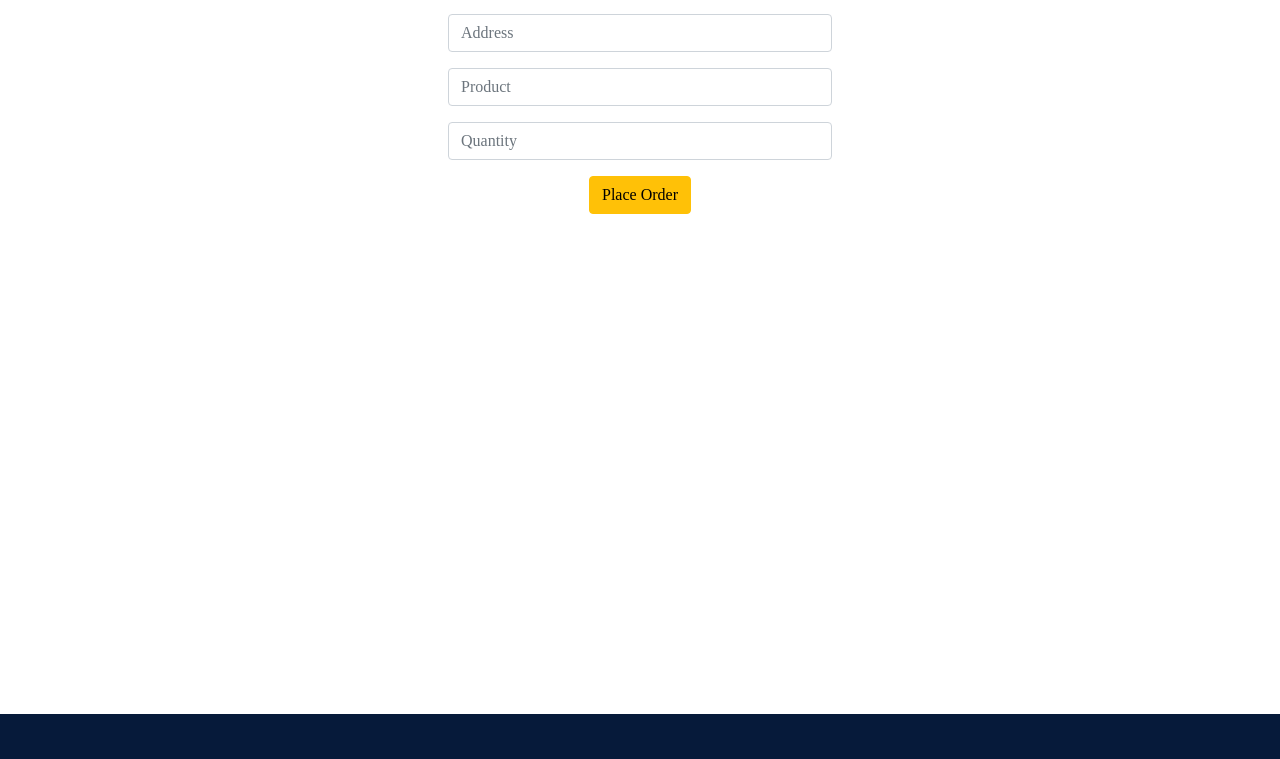
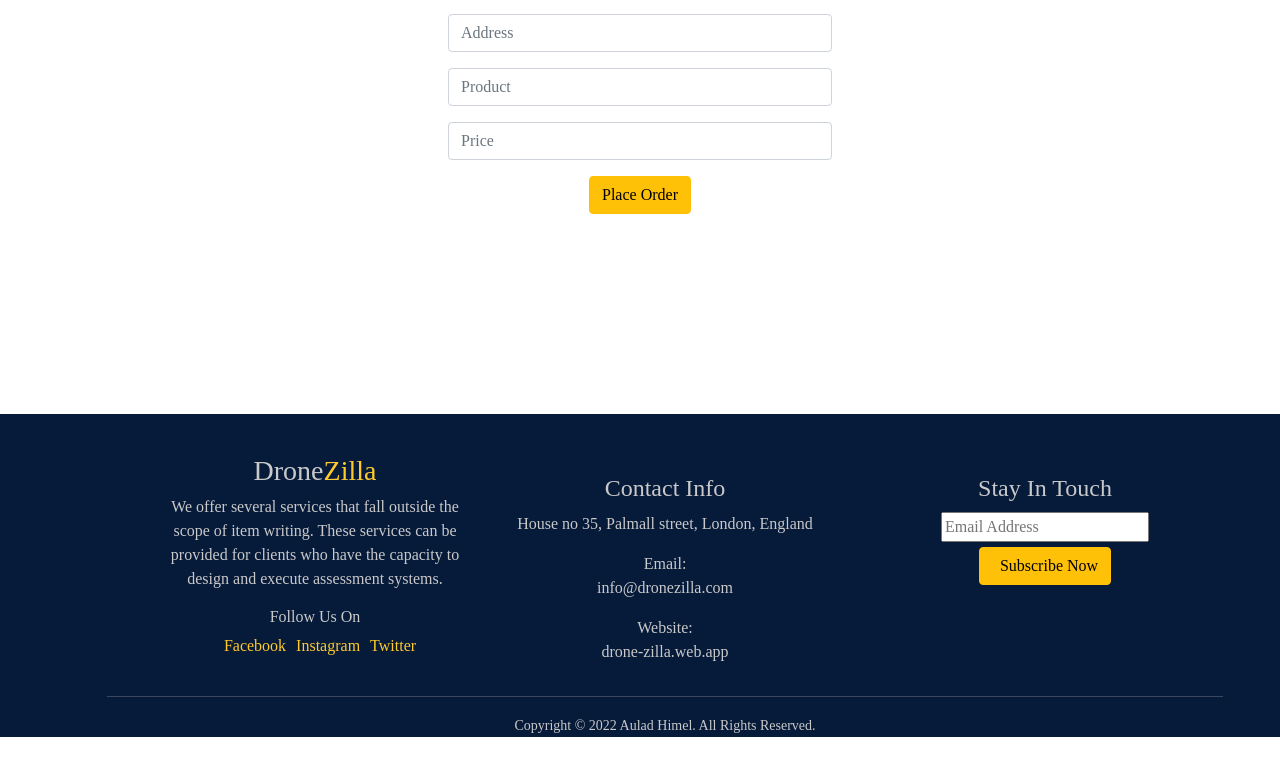
Before and after one commit to auladhimel/droneZilla-drone-buying-client-side, a React (Create React App) app: page /purchase/1 in a window 1280 px wide. Shown: the part 310-1069 px from the top of the page. After the commit the page ends 1047 px from the top, so only its background shows below. Built offline with nearby package versions, Linux system fonts and the light colour scheme; no server answers; sample sign-in values are in the browser's storage.

Commit message:
purchase fix

```diff
--- a/src/App.js
+++ b/src/App.js
@@ -46,11 +46,14 @@ function App() {
               <Route path="/login">
                 <Login />
               </Route>
-              <PrivateRoute path="/purchase">
+              {/* <PrivateRoute path="/purchase">
                 <Purchase />
-              </PrivateRoute>
+              </PrivateRoute> */}
               <PrivateRoute path="/update/:productId">
                 <UpdateProducts />
+              </PrivateRoute>
+              <PrivateRoute path="/purchase/:productId">
+                <Purchase />
               </PrivateRoute>
               <Route path="/">
                 <Home />
--- a/src/Components/Dashboard/DashboardHome/DashboardHome.js
+++ b/src/Components/Dashboard/DashboardHome/DashboardHome.js
@@ -11,7 +11,6 @@ const DashboardHome = () => {
             <div className="dashboardImage">
                 <img src="https://cdn.dribbble.com/users/2424774/screenshots/6533055/05_organize.png"></img>
             </div>
-                 <Orders></Orders>
         </div>
     );
 };
--- a/src/Components/Dashboard/Orders/Orders.js
+++ b/src/Components/Dashboard/Orders/Orders.js
@@ -34,8 +34,8 @@ const Orders = () => {
     return (
         <div>
             {/* orders table  */}
-            <h2 style={{ paddingTop: "10px", marginBottom: "20px", fontSize: "25px", fontWeight: "bold" }}>My Orders : {orders.length}</h2>
-            <Table striped bordered hover size="sm" style={{ marginLeft: "80px"}}>
+            <h2 style={{ paddingTop: "60px", marginBottom: "50px", fontSize: "25px", fontWeight: "bold" }}>My Orders : {orders.length}</h2>
+            <Table striped bordered hover size="sm" style={{ marginLeft: "80px", marginBottom:"50px"}}>
                 <thead>
                     <tr>
                         <th>Customer Name</th>
--- a/src/Components/ExploreSingle/ExploreSingle.js
+++ b/src/Components/ExploreSingle/ExploreSingle.js
@@ -1,30 +1,33 @@
 import React from 'react';
 import { Card } from 'react-bootstrap';
 import { Link, NavLink } from 'react-router-dom';
+import Purchase from '../Purchase/Purchase';
 // single explore data
 const ExploreSingle = (props) => {
-    const { productName, description, price, image } = props.explore;
+
+    const { productName, description, price, image, _id } = props.explore;
+
     return (
         <div className="col-md-3 service justify-content-center">
-
             <Card style={{ width: '18rem' }} className="fullcard" >
                 <Card.Img className="card-img" variant="top" src={image} />
                 <Card.Body className="bg-light text-black rounded-bottom text-start cardbody text-center">
-                    <Card.Title style={{ fontWeight: 'bold' }}>{productName}</Card.Title>
+                    <Card.Title style={{ fontWeight: 'bold' }}>{_id}{productName}</Card.Title>
                     <Card.Text>
                         <span id="description">
                             <small>{description}</small></span><br />
                         <p style={{ marginTop: "5px" }}><b>${price} / Each</b></p><br />
                         <NavLink to="/purchase" className="detailsLink">
                             <button className="violet-button">Buy Now</button>
+
                         </NavLink>
+                        <Link to={`/purchase/${_id}`}><button className="violet-button">Buy Now</button></Link>
                     </Card.Text>
                 </Card.Body>
-
             </Card>
-
         </div >
     );
+
 };
 
 export default ExploreSingle;
--- a/src/Components/Footer/Footer.css
+++ b/src/Components/Footer/Footer.css
@@ -1,11 +1,11 @@
 /* footer style  */
-.footer{
-    margin-top: 500px;
-    padding-top: 40px;
-    padding-left: 50px;
-    color: rgb(201, 201, 201);
-    background-color: #061A3A;
+.footer {
+  margin-top: 200px;
+  padding-top: 40px;
+  padding-left: 50px;
+  color: rgb(201, 201, 201);
+  background-color: #061a3a;
 }
-.about-footer{
-    margin-left: 60px;
+.about-footer {
+  margin-left: 60px;
 }
--- a/src/Components/Footer/Footer.js
+++ b/src/Components/Footer/Footer.js
@@ -28,7 +28,7 @@ const Footer = () => {
                         <div className="address">
                             <address>House no 35, Palmall street, London, England</address>
                             <p><span className="contacts">Email: </span> <br /> info@dronezilla.com</p>
-                            <p><span className="contacts">Website:</span> <br /> www.dronezilla.com</p>
+                            <p><span className="contacts">Website:</span> <br /> drone-zilla.web.app</p>
                         </div>
                     </Col>
                     <Col className="subscribe">
@@ -39,7 +39,7 @@ const Footer = () => {
                 </Row>
                 <hr />
                 {/* copyright footer  */}
-                <small>Copyright © 2021 <span className="depression-solution">Aulad Himel.</span>  All Rights Reserved.</small>
+                <small>Copyright © 2022 <span className="depression-solution">Aulad Himel.</span>  All Rights Reserved.</small>
             </Container>
         </div>
     );
--- a/src/Components/Purchase/Purchase.css
+++ b/src/Components/Purchase/Purchase.css
@@ -1,4 +1,4 @@
 /* purchase style  */
-.purchase{
-    font-family: 'Dancing Script', cursive;
+.purchase {
+  font-family: "Dancing Script", cursive;
 }
--- a/src/Components/Purchase/Purchase.js
+++ b/src/Components/Purchase/Purchase.js
@@ -1,35 +1,68 @@
-import React, { useState } from 'react';
+import React, { useEffect, useState } from 'react';
 import { Alert, Button, Form } from 'react-bootstrap';
+import { useParams } from 'react-router-dom';
 import useAuth from '../../hooks/useAuth';
 import './Purchase.css';
+
 // purchase component
 const Purchase = () => {
+
+    const { productId }= useParams();
     const { user } = useAuth();
-
     const initialInfo = { customerName: user.displayName, email: user.email, phone: '', status:'Pending' }
     const [orderInfo, setOrderInfo] = useState(initialInfo);
 
+    const handlePurchasingSubmit = e => {
+        console.log(orderInfo);
+        fetch(`http://localhost:5000/orders/${productId}`,{
+            method: "POST",
+            headers: {
+                'Content-Type': 'application/json'
+            },
+            body: JSON.stringify(orderInfo),
+        })
 
-    const handlePurchasingSubmit = e => {
-        //collect data
-        const order = { ...orderInfo }
-        //send data to server
-        fetch('https://young-badlands-33283.herokuapp.com/orders', {
-            method: 'POST',
-            headers: {
-                'content-type': 'application/json'
-            },
-            body: JSON.stringify(order)
+        .then((res) => res.json())
+        .then(data => {
+            if (data.insertedId) {
+                alert('order placed');
+                e.target.reset();
+            }
         })
-            .then(res => res.json())
-            .then(data => {
-                if (user.insertedId) {
-                    alert('order placed');
-                }
-            })
-        e.preventDefault();
-        alert('order placed');
-    }
+
+      }
+
+
+    // const handlePurchasingSubmit = e => {
+    //     //collect data
+    //     const order = { ...orderInfo }
+    //     //send data to server
+    //     fetch('https://young-badlands-33283.herokuapp.com/orders', {
+    //         method: 'POST',
+    //         headers: {
+    //             'content-type': 'application/json'
+    //         },
+    //         body: JSON.stringify(order)
+    //     })
+    //         .then(res => res.json())
+    //         .then(data => {
+    //             if (user.insertedId) {
+    //                 alert('order placed');
+    //             }
+    //         })
+    //     e.preventDefault();
+    //     alert('order placed');
+    // }
+
+    useEffect(()=>{
+        fetch(`http://localhost:5000/singlePurchase/${productId}`)
+        .then(res=>res.json())
+        // .then(data=>setSingleBooking(data))
+        .then(data=>setOrderInfo(data))
+
+    },[])
+
+
     const handleOnBlur = e => {
         const field = e.target.name;
         const value = e.target.value;
@@ -47,10 +80,10 @@ const Purchase = () => {
             <h1 style={{ paddingTop: "20px", marginBottom: "30px", fontSize: "28px", fontWeight: "bold" }}>Purchase</h1>
             <Form onSubmit={handlePurchasingSubmit}>
                 <Form.Group style={{ width: '30%', margin: 'auto' }} className="mb-3">
-                    <Form.Control type="text" name="customerName" placeholder="Your Name" value={user.displayName} />
+                    <Form.Control type="text" onBlur={handleOnBlur} name="customerName" placeholder="Your Name" value={user.displayName} />
                 </Form.Group>
                 <Form.Group style={{ width: '30%', margin: 'auto' }} className="mb-3">
-                    <Form.Control type="email" placeholder="Your Email" value={user.email} />
+                    <Form.Control type="email" onBlur={handleOnBlur} placeholder="Your Email" value={user.email} />
                 </Form.Group>
                 <Form.Group style={{ width: '30%', margin: 'auto' }} className="mb-3" >
                     <Form.Control type="number" onBlur={handleOnBlur} name="phone" placeholder="Phone Number" />
@@ -59,10 +92,10 @@ const Purchase = () => {
                     <Form.Control type="text" onBlur={handleOnBlur} name="address" placeholder="Address" />
                 </Form.Group>
                 <Form.Group style={{ width: '30%', margin: 'auto' }} className="mb-3" >
-                    <Form.Control type="text" onBlur={handleOnBlur} name="product" placeholder="Product" />
+                    <Form.Control type="text" onBlur={handleOnBlur} name="product" value={orderInfo.productName} placeholder="Product" />
                 </Form.Group>
                 <Form.Group style={{ width: '30%', margin: 'auto' }} className="mb-3" >
-                    <Form.Control type="number" onBlur={handleOnBlur} name="quantity" placeholder="Quantity" />
+                    <Form.Control type="number" onBlur={handleOnBlur} name="price" value={orderInfo.price} placeholder="Price" />
                 </Form.Group>
                 <Button variant="warning" type="submit">
                     Place Order
--- a/src/Components/UpdateProducts/UpdateProducts.js
+++ b/src/Components/UpdateProducts/UpdateProducts.js
@@ -5,8 +5,10 @@ import "./UpdateProducts.css";
 
 const UpdateProducts = () => {
     const { productId } = useParams();
+
     const [singleProduct, setSingleProduct]= useState({});
     const { register, handleSubmit, watch, formState: { errors } } = useForm();
+
   const onSubmit = (data) => {
     console.log(data);
     fetch(`https://young-badlands-33283.herokuapp.com/update/${productId}`,{
```
Also changed, not shown: src/Components/Explore/Explore.js (line endings or trailing spaces).
